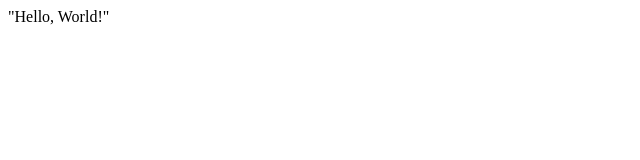
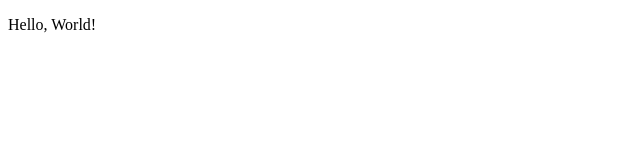
Before and after one commit to HansMoleman/hosted, a plain HTML site: page xmas_list_23.html in a window 1280 px wide. Shown: the whole page, without its empty margins (0-640 px from the left). Drawn offline with Linux system fonts and the light colour scheme.

Commit message:
Testing modification of file from Python (take three).

```diff
--- a/xmas_list_23.html
+++ b/xmas_list_23.html
@@ -2,6 +2,6 @@
             <!DOCTYPE html>
             <html>
             <body>
-                "Hello, World!"
+                <p>Hello, World!</p>
             </body>
             </html>
```
